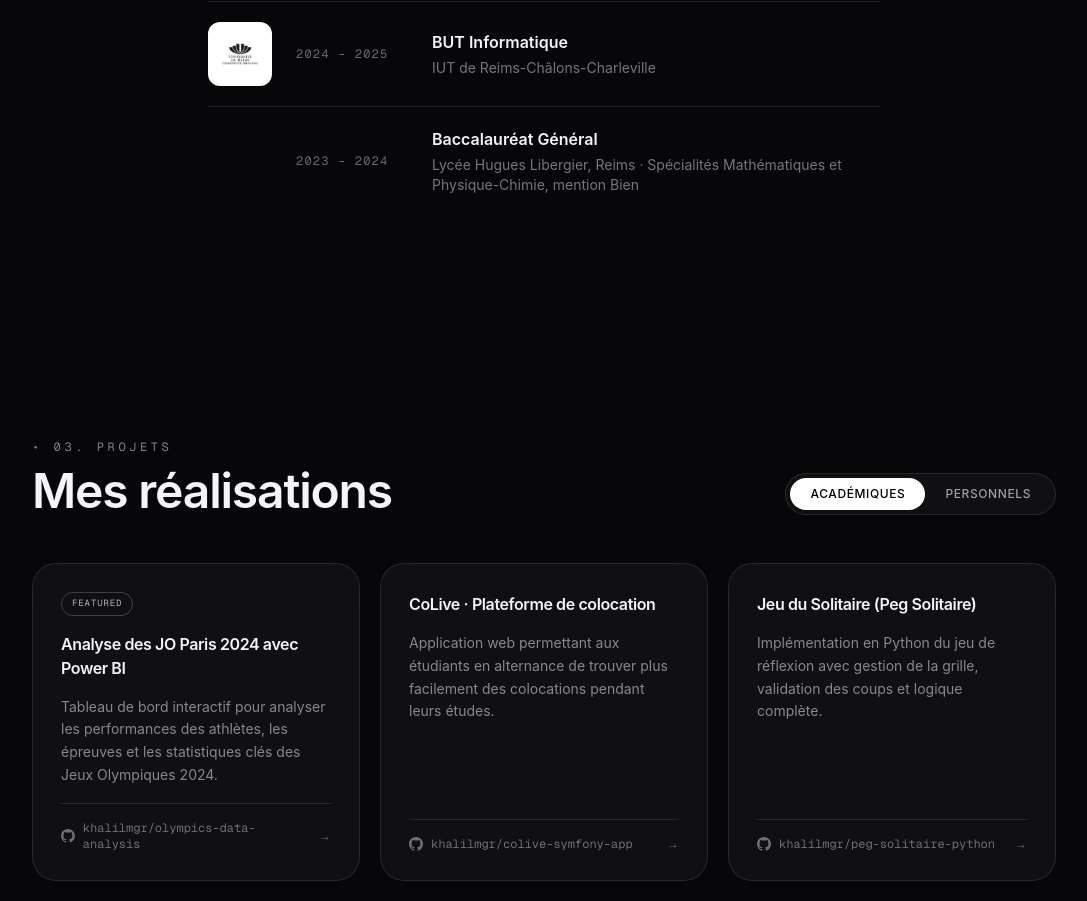
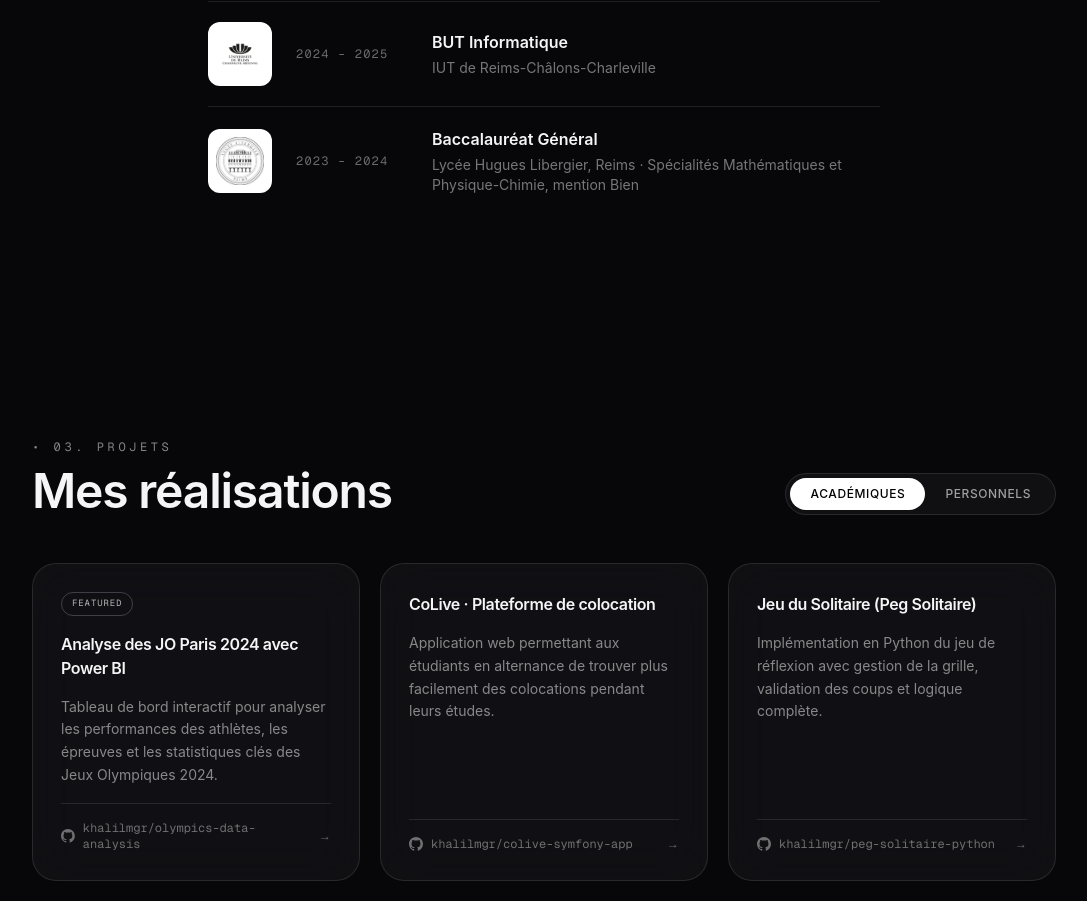
Before and after one commit to khalilmgr/khalilmgr.github.io, a Next.js app: page / in a window 1280 px wide. Shown: the part 1620-2521 px from the top of the page, without its empty margins (96-1183 px from the left). Built offline with nearby package versions, Linux system fonts and the light colour scheme.

Commit message:
Add Lycée Hugues Libergier logo to the Bac entry in Formations
Move lycee.jpeg into public/logos (desaturated like the other non-
monochrome institution logos) and wire it into the Baccalauréat row,
replacing the empty spacer.

Co-Authored-By: Claude Sonnet 5 <noreply@anthropic.com>

```diff
--- a/app/components/About.tsx
+++ b/app/components/About.tsx
@@ -71,7 +71,8 @@ const formations: { fr: Formation[]; en: Formation[] } = {
       degree: "Baccalauréat Général",
       subtitle:
         "Lycée Hugues Libergier, Reims · Spécialités Mathématiques et Physique-Chimie, mention Bien",
-      logo: null,
+      logo: "/logos/lycee.jpeg",
+      logoGrayscale: true,
     },
   ],
   en: [
@@ -99,7 +100,8 @@ const formations: { fr: Formation[]; en: Formation[] } = {
       degree: "French Baccalauréat (General)",
       subtitle:
         "Lycée Hugues Libergier, Reims · Mathematics and Physics-Chemistry specialties, with honours",
-      logo: null,
+      logo: "/logos/lycee.jpeg",
+      logoGrayscale: true,
     },
   ],
 };
```
Also changed, not shown: public/logos/lycee.jpeg (renamed from lycee.jpeg).
